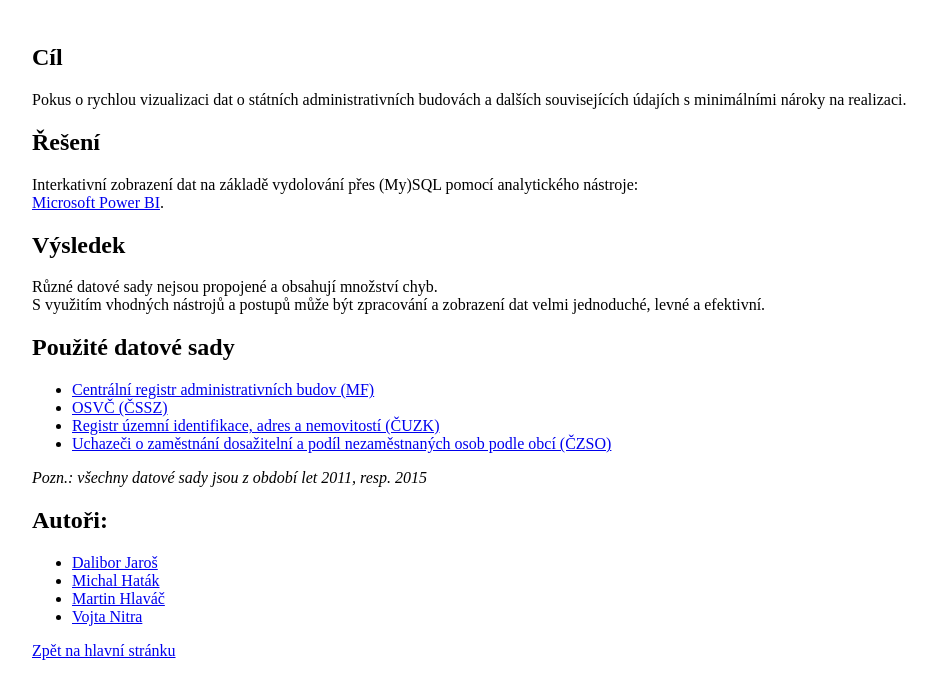
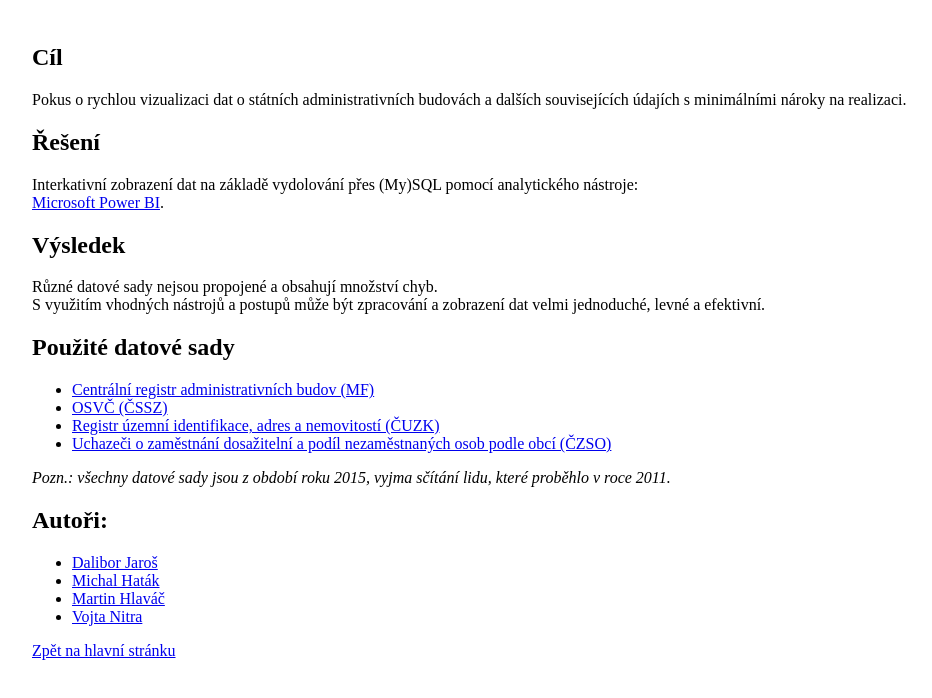
Before and after one commit to phenixiim/hackathon, a Gatsby site in the folder website/: page /about in a window 1280 px wide. Shown: the whole page, without its empty margins (128-1060 px from the left). Built offline with nearby package versions, Linux system fonts and the light colour scheme; Gatsby itself is replaced by a stand-in of ours; some icons are missing.

Commit message:
Data sets note update

```diff
--- a/website/src/pages/about.js
+++ b/website/src/pages/about.js
@@ -31,7 +31,7 @@ const AboutPage = () => (
             <li><a href="http://vdp.cuzk.cz" target="_blank">Registr územní identifikace, adres a nemovitostí (ČUZK)</a></li>
             <li><a href="https://www.czso.cz/csu/czso/uchazeci-o-zamestnani-dosazitelni-a-podil-nezamestnanych-osob-podle-obci_090417" target="_blank">Uchazeči o zaměstnání dosažitelní a podíl nezaměstnaných osob podle obcí (ČZSO)</a></li>
         </ul>
-       <p><i>Pozn.: všechny datové sady jsou z období let 2011, resp. 2015</i></p>
+        <p><i>Pozn.: všechny datové sady jsou z období roku 2015, vyjma sčítání lidu, které proběhlo v roce 2011.</i></p>
         <h2>Autoři:</h2>
         <ul>
             <li><a href="https://www.linkedin.com/in/dalibor-jaroš-597b7189/" target="_blank">Dalibor Jaroš</a></li>
```
